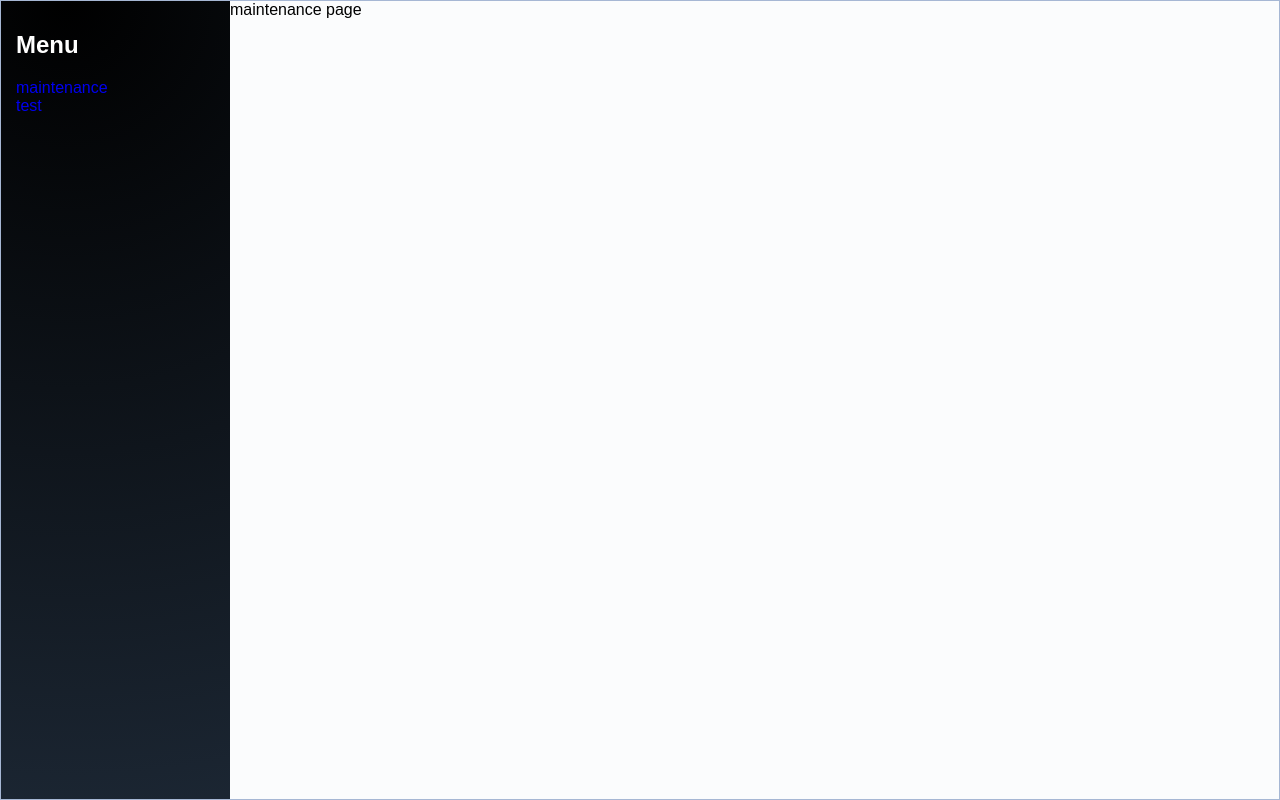
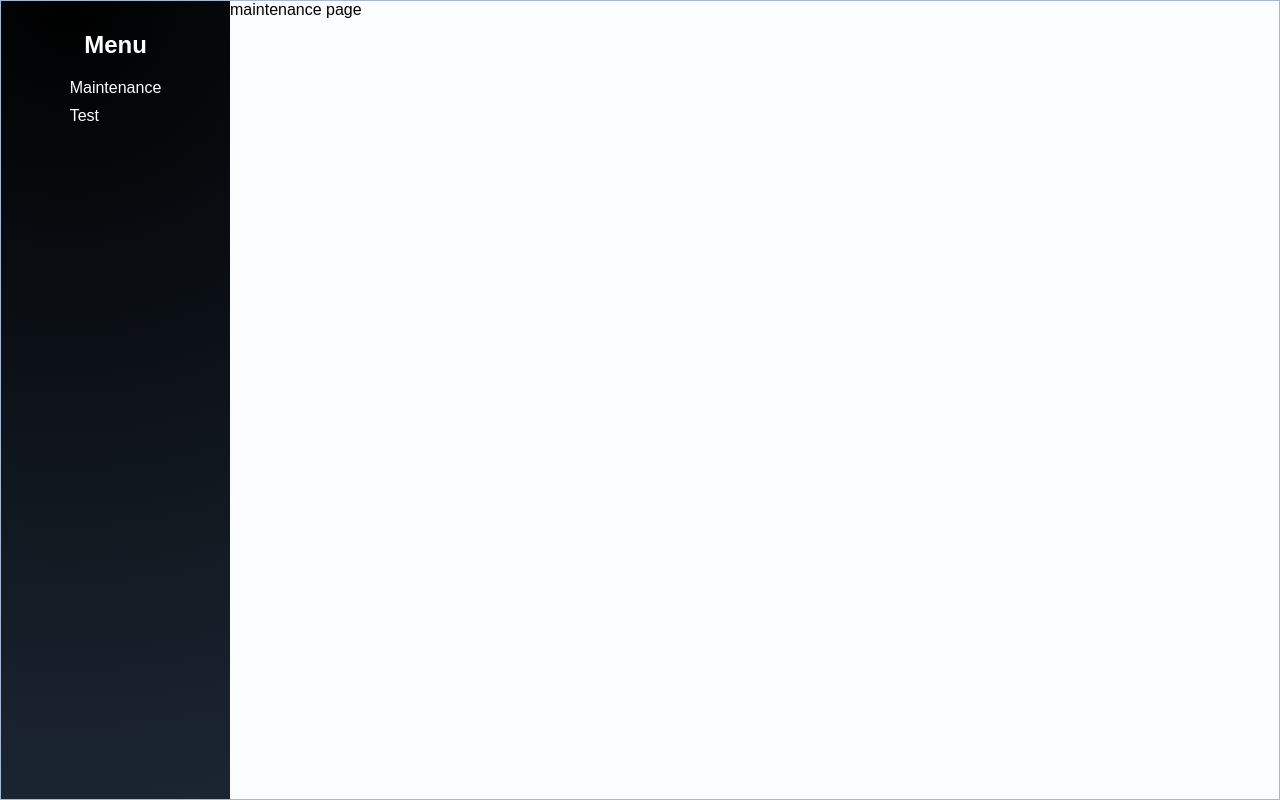
Before and after one commit to podlesnyi-pavel/logistics, a Vue app: page / in a window 1280 px wide. Built offline with nearby package versions, Linux system fonts and the light colour scheme.

Commit message:
add style main-menu fron previous commit

```diff
--- a/src/components/global/main-menu/main-menu.scss
+++ b/src/components/global/main-menu/main-menu.scss
@@ -1,6 +1,29 @@
 .main-menu {
+  display: flex;
+  flex-direction: column;
+  align-items: center;
   width: 229px;
   padding: 10px 15px;
-  color: white;
+  color: $white;
   background-image: radial-gradient(circle at 29% 0, $black, #1c2734 103%);
+
+  // &__list {}
+
+  &__item-list {
+    cursor: pointer;
+
+    &:hover {
+      color: $hover-main-menu;
+      transition: color 0.2s ;
+    }
+
+    &:not(:first-child) {
+      margin-top: 10px;
+    }
+  }
+
+  &__link-list {
+    color: inherit;
+    text-transform: capitalize;
+  }
 }
```
